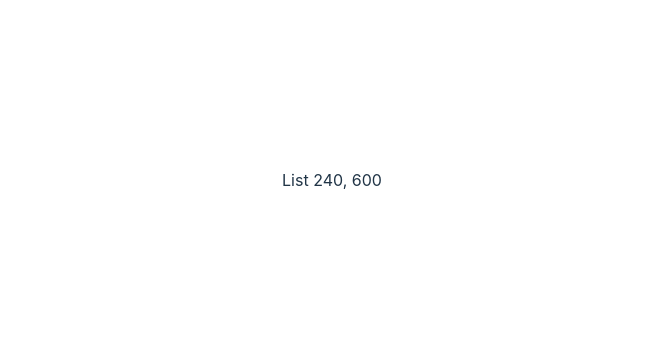
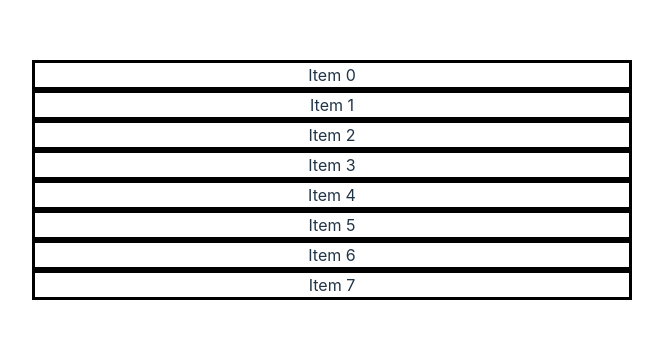
Before and after one commit to TheCandidStartup/infinisheet, a React (Vite) app: page / in a window 1280 px wide. Shown: the part 220-558 px from the top of the page, without its empty margins (308-971 px from the left). Built offline with nearby package versions, Linux system fonts and the light colour scheme.

Commit message:
Got skeleton VirtualList vertically scrolling

```diff
--- a/src/App.css
+++ b/src/App.css
@@ -74,4 +74,5 @@
 .cell {
   border-style: solid;
   border-color: black;
+  box-sizing: border-box;
 }
--- a/src/App.tsx
+++ b/src/App.tsx
@@ -12,6 +12,7 @@ function App() {
     <div className="app-container">
       <VirtualList
         height={240}
+        itemCount={100}
         itemSize={30}
         width={600}>
           {Cell}
--- a/src/VirtualList.tsx
+++ b/src/VirtualList.tsx
@@ -1,4 +1,5 @@
 import React from "react";
+import { useVirtualScroll } from './useVirtualScroll';
 
 export type RenderComponentProps = {
    data: any,
@@ -11,13 +12,96 @@ export type RenderComponent = React.ComponentType<RenderComponentProps>;
 
 export type VirtualListProps = {
   children: RenderComponent,
-  height: number | string,
-  width: number | string,
+  height: number,
+  width: number,
+  itemCount: number,
   itemSize: number,
+  itemData?: any,
+  itemKey?: (index: number, data: any) => any,
 };
 
-export function VirtualList({ height, width }: VirtualListProps): React.JSX.Element {
-    return <div>List {height}, {width}</div>
+type RangeToRender = [overscanStartIndex: number, overscanStopIndex: number, visibleStartIndex: number, visibleStopIndex: number];
+
+const defaultItemKey = (index: number, _data: any) => index;
+
+function getStartIndexForOffset({ itemCount, itemSize}: VirtualListProps, offset: number): number {
+    return Math.max(0, Math.min(itemCount-1, Math.floor(offset / itemSize)));
+}
+
+function getStopIndexForStartIndex({height, itemCount, itemSize}: VirtualListProps, startIndex: number, offset: number): number {
+    const startOffset = startIndex * itemSize;
+    const size = height;
+    const numVisibleItems = Math.ceil((size+offset-startOffset) / itemSize);
+    return Math.max(
+        0,
+        Math.min(itemCount, startIndex+numVisibleItems) // stop index is exclusive
+    );
+}
+
+function getRangeToRender(props: VirtualListProps, scrollOffset: number): RangeToRender {
+    const { itemCount } = props;
+
+    if (itemCount == 0) {
+        return [0,0,0,0];
+    }
+
+    const startIndex = getStartIndexForOffset(props, scrollOffset);
+    const stopIndex = getStopIndexForStartIndex(props, startIndex, scrollOffset);
+
+    const overscanBackward = 1;
+    const overscanForward = 1;
+
+    return [
+        Math.max(0, startIndex-overscanBackward),
+        Math.max(0, Math.min(itemCount, stopIndex+overscanForward)),
+        startIndex,
+        stopIndex
+    ]
+}
+
+function renderItems(props: VirtualListProps, scrollOffset: number) {
+    const { children, itemData=undefined, itemSize, itemKey = defaultItemKey } = props;
+
+    const [startIndex, stopIndex] = getRangeToRender(props, scrollOffset);
+
+    const items = [];
+    for (let index = startIndex; index < stopIndex; index++) {
+        const offset = index * itemSize;
+        items.push(
+          React.createElement(children, {
+            data: itemData,
+            key: itemKey(index, itemData),
+            index,
+            // isScrolling: useIsScrolling ? isScrolling : undefined,
+            style: { position: "absolute", top: offset, height: itemSize, width: "100%" }
+          })
+        );
+      }
+
+    return items;
+}
+
+type ScrollEvent = React.SyntheticEvent<HTMLDivElement>;
+
+export function VirtualList(props: VirtualListProps): React.JSX.Element {
+    const { width, height, itemCount, itemSize } = props;
+
+    const [{ scrollOffset, scrollDirection}, onScrollExtent] = useVirtualScroll();
+
+    const totalSize = itemCount * itemSize;
+
+    function onScroll (event: ScrollEvent) {
+        const { clientHeight, scrollHeight, scrollTop } = event.currentTarget;
+        onScrollExtent(clientHeight, scrollHeight, scrollTop);
+    }
+
+    return (
+        <div onScroll={onScroll} style={{ position: "relative", height, width, overflow: "auto", willChange: "transform" }}>
+            <div style={{ height: totalSize, width: "100%" }}>
+                {renderItems(props, scrollOffset)}
+            </div>
+        </div>
+    );
 };
 
 export default VirtualList;
--- a/src/useVirtualScroll.tsx
+++ b/src/useVirtualScroll.tsx
@@ -1,7 +1,26 @@
 import { useState } from "react";
 
-export default function useVirtualScroll() {
-    const [scrollOffset, setScrollOffset] = useState(0);
+export type ScrollLayout = "horizontal" | "vertical";
+export type ScrollDirection = "forward" | "backward";
+export type ScrollState = { scrollOffset: number, scrollDirection: ScrollDirection};
 
-    return [scrollOffset, setScrollOffset] as const;
+export function useVirtualScroll() {
+    const initValue: ScrollState = {scrollOffset: 0, scrollDirection: "forward"};
+    const [scrollState, setScrollState] = useState(initValue);
+
+    function onScroll(clientExtent: number, scrollExtent: number, scrollOffset: number) {
+        if (scrollState.scrollOffset == scrollOffset) {
+            // No need to change state if scroll position unchanged
+            return;
+        }
+
+        // Prevent Safari's elastic scrolling from causing visual shaking when scrolling past bounds.
+        const newOffset = Math.max(0, Math.min(scrollOffset, scrollExtent - clientExtent));
+        const newScrollDirection = scrollState.scrollOffset <= newOffset ? 'forward' : 'backward';
+        setScrollState({ scrollOffset: newOffset, scrollDirection: newScrollDirection });
+    }
+
+    return [scrollState, onScroll] as const;
 }
+
+export default useVirtualScroll;
```
